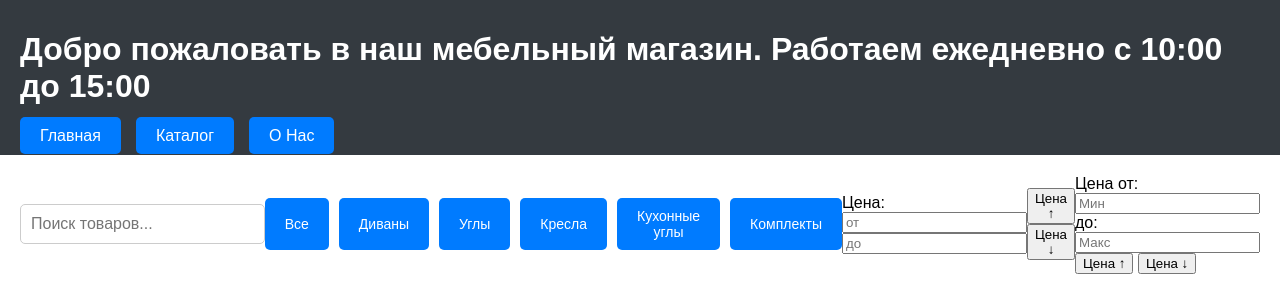
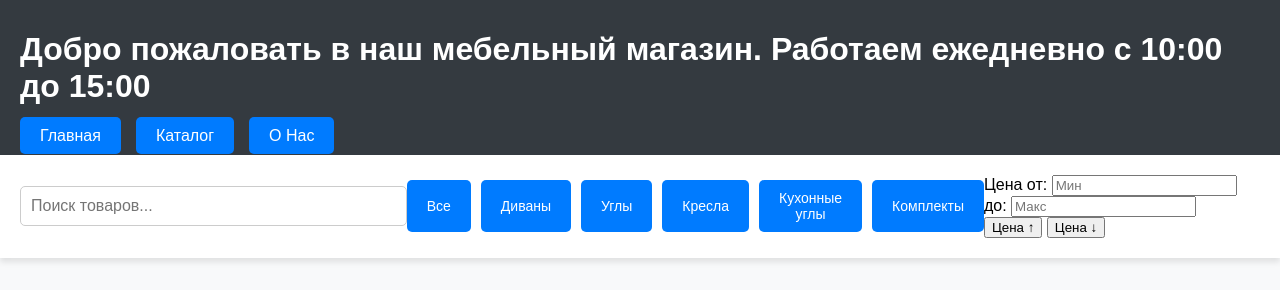
Before and after one commit to vladdefens/LitoMebel, a plain HTML site: page catalog.html in a window 1280 px wide. Shown: the top 290 px of the page. Drawn offline with Linux system fonts and the light colour scheme.

Commit message:
catalog.html

```diff
--- a/catalog.html
+++ b/catalog.html
@@ -29,15 +29,6 @@
                 <button id="Кухонный угол" onclick="filterCategory('Кухонный угол')">Кухонные углы</button>
                 <button id="Комплект" onclick="filterCategory('Комплект')"> Комплекты</button>
             </div>
-            <div class="price-filter">
-                <label>Цена: </label>
-                <input type="number" id="minPrice" placeholder="от" oninput="filterByPrice()">
-                <input type="number" id="maxPrice" placeholder="до" oninput="filterByPrice()">
-            </div>
-            <div class="sort-buttons">
-                <button onclick="sortPriceAscending()">Цена ↑</button>
-                <button onclick="sortPriceDescending()">Цена ↓</button>
-            </div>
         </div>
         <div class="products" id="product-container"></div>
 
```
